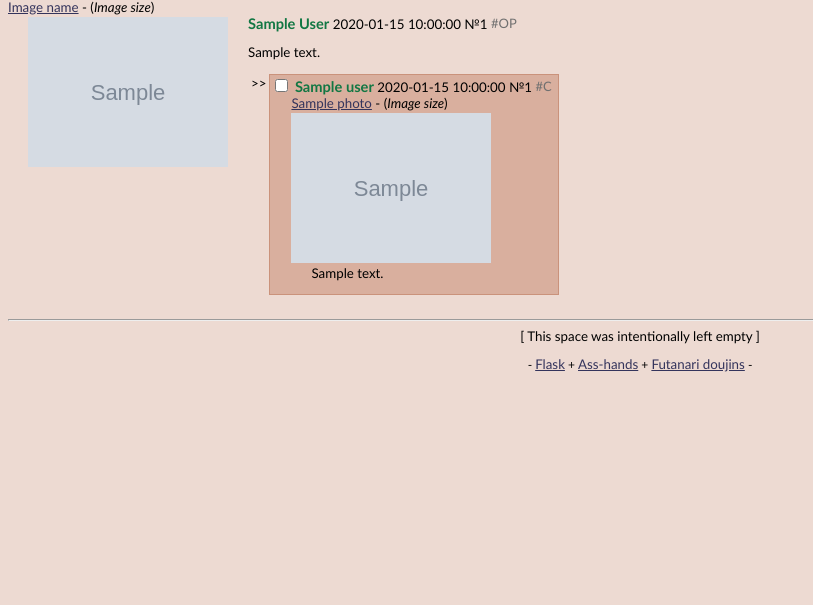
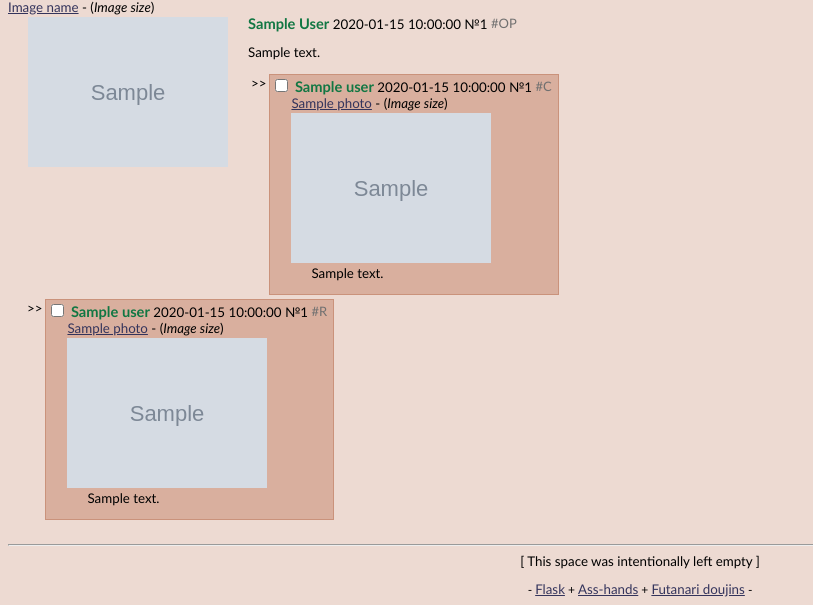
Before and after one commit to goutsune/mewe-wrapper, a Flask app: template app/templates/wakaba.html in a window 1280 px wide. Shown: the part 355-960 px from the top of the page, without its empty margins (0-813 px from the left). Before the commit the page ends 727 px from the top, so only its background shows below. Run offline with Flask 3, Linux system fonts and the light colour scheme; the template is opened without the code that fills it: most values are stand-ins (such as "Sample title", 1, 10 or a date in 2020); grey boxes marked "Sample" are stand-in pictures; parts of the project's set-up code (start-up, migrations or seed data) failed here and were passed over.

Commit message:
Implement comment replies

```diff
--- a/app/static/global.css
+++ b/app/static/global.css
@@ -171,6 +171,10 @@ position: relative;
 
 .icon {
     vertical-align: top;
+}
+
+.l2reply {
+	margin-left: 16px;
 }
 
 @media only screen and (max-width: 480px) {
--- a/app/templates/wakaba.html
+++ b/app/templates/wakaba.html
@@ -98,6 +98,40 @@
         </td>
       </tr>
     </tbody></table>
+      {% for reply in comment.replies %}
+      <table class="l2reply"><tbody>
+        <tr>
+          <td class="doubledash">&gt;&gt;</td>
+          <td class="reply" id="reply{{reply.id}}">
+           <a name="{{reply.id}}"></a>
+           <label>
+            <input type="checkbox" name="delete" value="{{reply.id}}">
+            <span class="replytitle"></span>
+            <span class="commentpostername">{{reply.user}}</span>
+            {{comment.date}}
+           </label>
+           <span class="reflink"><a href="javascript:insert(&#39;&gt;&gt;{{reply.id}}&#39;)">№{{reply.id}}</a></span>
+           <span class="postnum">#R</span>
+           <br>
+           {% if reply.photo %}
+           <span class="filesize">
+             <a target="_blank" href="{{reply.photo.url}}">{{reply.photo.name}}</a> -
+             (<em>Image size</em>)
+           </span>
+           <br>
+           <a target="_blank" href="{{reply.photo.url}}" class="imglink">
+            {% if reply.photo.thumb_vertical %}
+            <img src="{{reply.photo.thumb}}" width="auto" height="200" alt="{{reply.photo.name}}" class="thumb">
+            {% else %}
+            <img src="{{reply.photo.thumb}}" width="200" height="auto" alt="{{reply.photo.name}}" class="thumb">
+            {% endif %}
+           </a>
+           {% endif %}
+           <div class="post">{{reply.text|safe}}</div>
+          </td>
+        </tr>
+      </tbody></table>
+      {% endfor %}
     {% endfor %}
    </div>
    <!--thread-->
```
Also changed, not shown: app/mewe_api.py (+26 -9 lines).
